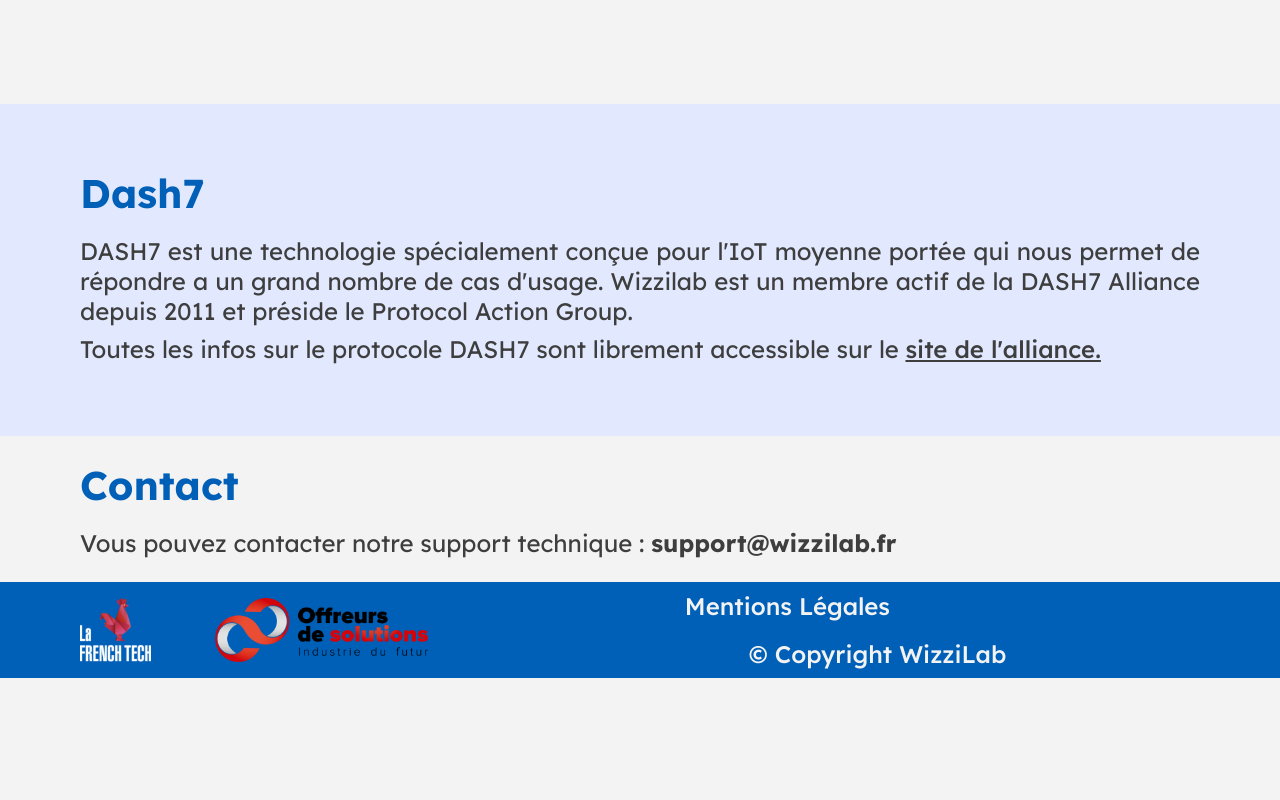
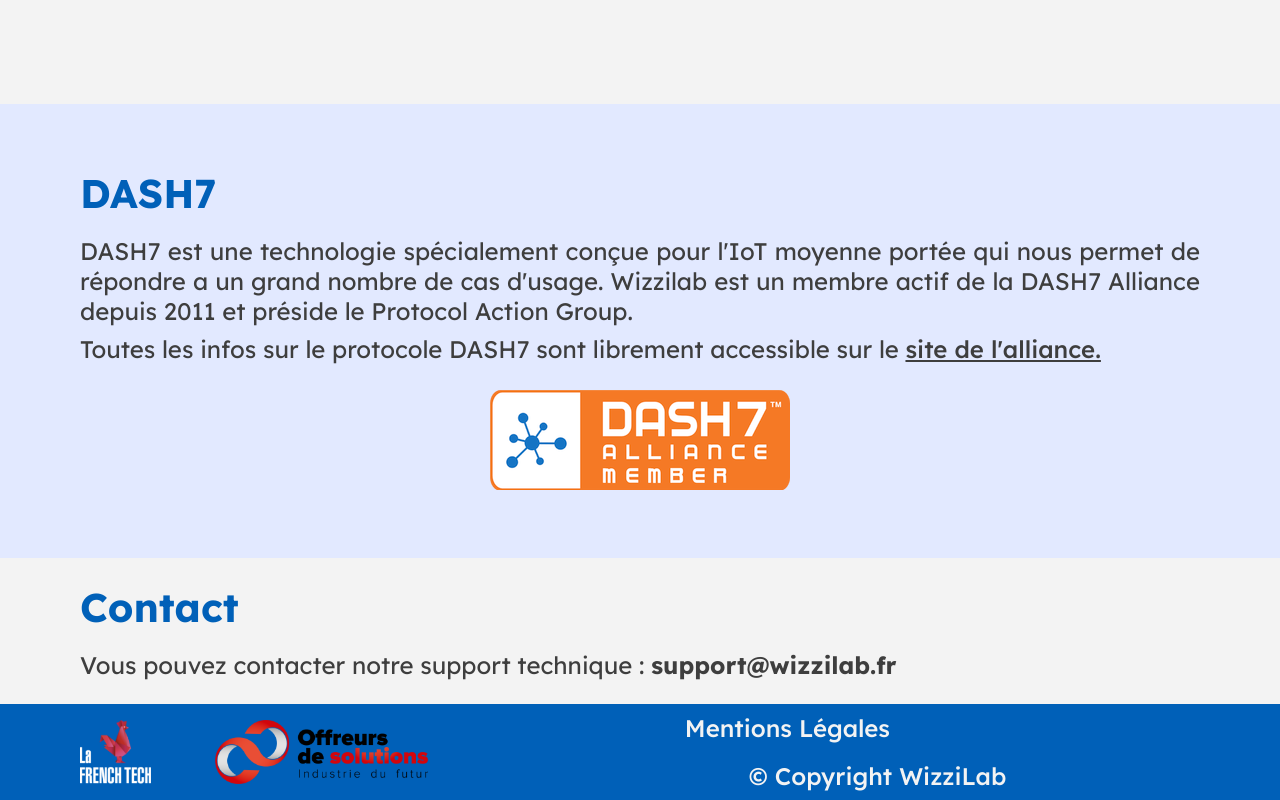
Before and after one commit to Laurading/wizzilab-website, a Next.js app: page /support in a window 1280 px wide. Shown: the part 818-1618 px from the top of the page. Before the commit the page ends 1496 px from the top, so only its background shows below. Built offline with nearby package versions, Linux system fonts and the light colour scheme.

Commit message:
d7a member logo + img 2 conception updated

```diff
--- a/pages/support.jsx
+++ b/pages/support.jsx
@@ -50,10 +50,14 @@
             <section className='lavender-bg'>
               <div className='margin-lr'>
                 <div className='padding-tb'>
-                  <h3>Dash7</h3>
+                  <h3>DASH7</h3>
                   <br />
-                  <p>{data.support.dash7text}</p>
+                    <p>{data.support.dash7text}</p>
                   <p>{data.support.dash7info} <span className='underline'><a href='https://www.dash7-alliance.org'>{data.support.dash7link}</a></span></p>
+                  <br/>
+                    <div className='d7a'>
+                      <img src='/img/d7aMember.png'/>
+                    </div>
                 </div>
               </div>
 
--- a/styles/main.scss
+++ b/styles/main.scss
@@ -163,3 +163,10 @@
 .language-link {
     color: var(--culturedColor);
 }
+
+.d7a {
+    text-align: center;
+    img {
+        width: 300px;
+    }
+}
```
Also changed, not shown: public/img/conception/img2.png, public/img/d7aMember.png (added).
